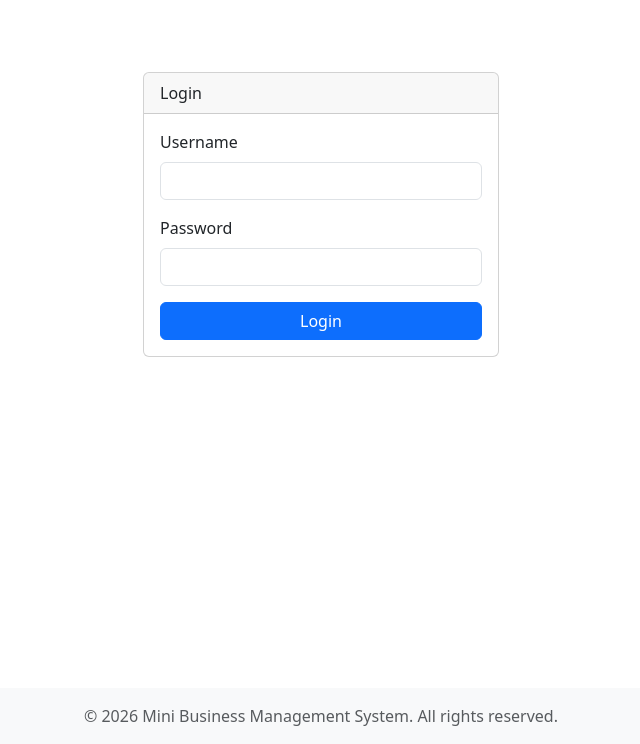
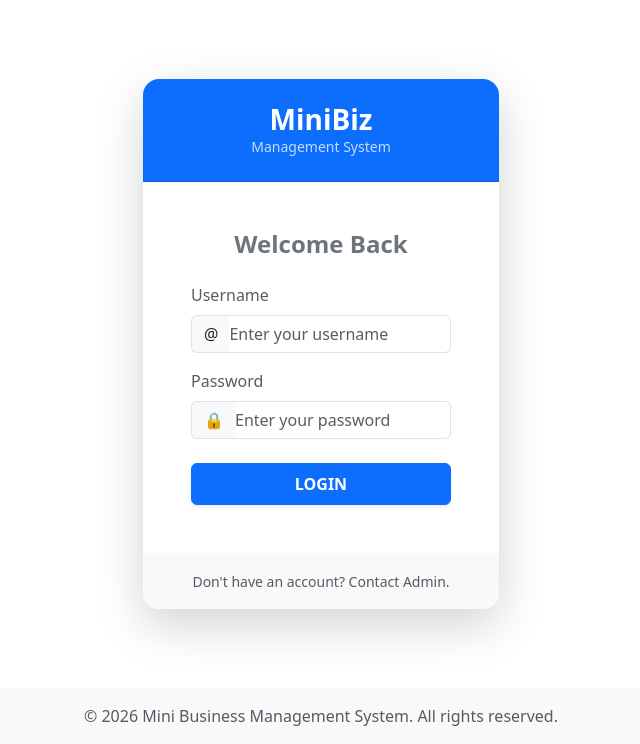
Before and after one commit to vinaynural/mini_biz_mgmt, a Django app: page /accounts/login/ in a window 1280 px wide. Shown: the part 56-800 px from the top of the page, without its empty margins (319-959 px from the left). Run offline with Django 5.2, Linux system fonts and the light colour scheme.

Commit message:
UI Improvements: Redesigned Login & Added Toast Notifications

```diff
--- a/customers/views.py
+++ b/customers/views.py
@@ -3,6 +3,8 @@ from django.contrib.auth.decorators import login_required
 from .models import Customer
 from django.db.models import Q
 from django.core.paginator import Paginator
+
+from django.contrib import messages
 
 @login_required
 def customer_list(request):
@@ -30,6 +32,7 @@ def customer_add(request):
         email = request.POST.get('email')
 
         Customer.objects.create(name=name, phone=phone, email=email)
+        messages.success(request, 'Customer created successfully.')
         return redirect('customer_list')
 
     return render(request, 'customers/customer_form.html', {'action': 'Add'})
@@ -42,6 +45,7 @@ def customer_edit(request, pk):
         customer.phone = request.POST.get('phone')
         customer.email = request.POST.get('email')
         customer.save()
+        messages.success(request, 'Customer updated successfully.')
         return redirect('customer_list')
 
     return render(request, 'customers/customer_form.html', {'customer': customer, 'action': 'Edit'})
@@ -51,5 +55,6 @@ def customer_delete(request, pk):
     customer = get_object_or_404(Customer, pk=pk)
     if request.method == 'POST':
         customer.delete()
+        messages.success(request, 'Customer deleted successfully.')
         return redirect('customer_list')
     return render(request, 'customers/customer_confirm_delete.html', {'customer': customer})
--- a/orders/views.py
+++ b/orders/views.py
@@ -10,6 +10,8 @@ from django.core.paginator import Paginator
 from django.http import HttpResponse
 from django.template.loader import get_template
 from xhtml2pdf import pisa
+
+from django.contrib import messages
 
 @login_required
 def order_list(request):
@@ -69,6 +71,7 @@ def order_create(request):
                 order.total_amount = total_amount
                 order.save()
 
+            messages.success(request, 'Order created successfully.')
             return redirect('order_list')
         except ValueError as e:
             # Handle error (basic handling for now)
--- a/products/views.py
+++ b/products/views.py
@@ -3,6 +3,8 @@ from django.contrib.auth.decorators import login_required
 from .models import Product
 from django.db.models import Q
 from django.core.paginator import Paginator
+
+from django.contrib import messages
 
 @login_required
 def product_list(request):
@@ -28,6 +30,7 @@ def product_add(request):
         stock = request.POST.get('stock')
 
         Product.objects.create(name=name, price=price, stock=stock)
+        messages.success(request, 'Product added successfully.')
         return redirect('product_list')
 
     return render(request, 'products/product_form.html', {'action': 'Add'})
@@ -40,6 +43,7 @@ def product_edit(request, pk):
         product.price = request.POST.get('price')
         product.stock = request.POST.get('stock')
         product.save()
+        messages.success(request, 'Product updated successfully.')
         return redirect('product_list')
 
     return render(request, 'products/product_form.html', {'product': product, 'action': 'Edit'})
@@ -49,5 +53,6 @@ def product_delete(request, pk):
     product = get_object_or_404(Product, pk=pk)
     if request.method == 'POST':
         product.delete()
+        messages.success(request, 'Product deleted successfully.')
         return redirect('product_list')
     return render(request, 'products/product_confirm_delete.html', {'product': product})
--- a/templates/registration/login.html
+++ b/templates/registration/login.html
@@ -1,29 +1,47 @@
 {% extends 'public_base.html' %}
 
 {% block content %}
-<div class="row justify-content-center">
-    <div class="col-md-4">
-        <div class="card mt-5">
-            <div class="card-header">Login</div>
-            <div class="card-body">
+<div class="row justify-content-center align-items-center" style="min-height: 80vh;">
+    <div class="col-md-5 col-lg-4">
+        <div class="card shadow-lg border-0 rounded-4">
+            <div class="card-header bg-primary text-white text-center py-4 rounded-top-4">
+                <h3 class="fw-bold mb-0">MiniBiz</h3>
+                <p class="mb-0 small opacity-75">Management System</p>
+            </div>
+            <div class="card-body p-5">
+                <h4 class="card-title text-center mb-4 fw-bold text-secondary">Welcome Back</h4>
                 <form method="post" action="{% url 'login' %}">
                     {% csrf_token %}
                     <div class="mb-3">
-                        <label for="id_username" class="form-label">Username</label>
-                        <input type="text" name="username" class="form-control" id="id_username" required>
+                        <label for="id_username" class="form-label text-muted">Username</label>
+                        <div class="input-group">
+                            <span class="input-group-text bg-light border-end-0"><i class="bi bi-person"></i>@</span>
+                            <input type="text" name="username" class="form-control border-start-0 ps-0" id="id_username" required placeholder="Enter your username">
+                        </div>
                     </div>
-                    <div class="mb-3">
-                        <label for="id_password" class="form-label">Password</label>
-                        <input type="password" name="password" class="form-control" id="id_password" required>
+                    <div class="mb-4">
+                        <label for="id_password" class="form-label text-muted">Password</label>
+                        <div class="input-group">
+                            <span class="input-group-text bg-light border-end-0"><i class="bi bi-lock"></i>🔒</span>
+                            <input type="password" name="password" class="form-control border-start-0 ps-0" id="id_password" required placeholder="Enter your password">
+                        </div>
                     </div>
                     {% if form.errors %}
-                        <div class="alert alert-danger">
-                            Invalid username or password.
+                        <div class="alert alert-danger d-flex align-items-center" role="alert">
+                            <svg xmlns="http://www.w3.org/2000/svg" width="16" height="16" fill="currentColor" class="bi bi-exclamation-triangle-fill me-2" viewBox="0 0 16 16">
+                              <path d="M8.982 1.566a1.13 1.13 0 0 0-1.96 0L.165 13.233c-.457.778.091 1.767.98 1.767h13.713c.889 0 1.438-.99.98-1.767L8.982 1.566zM8 5c.535 0 .954.462.9.995l-.35 3.507a.552.552 0 0 1-1.1 0L7.1 5.995A.905.905 0 0 1 8 5zm.002 6a1 1 0 1 1 0 2 1 1 0 0 1 0-2z"/>
+                            </svg>
+                            <div>
+                                Invalid username or password.
+                            </div>
                         </div>
                     {% endif %}
-                    <button type="submit" class="btn btn-primary w-100">Login</button>
+                    <button type="submit" class="btn btn-primary w-100 py-2 fw-bold text-uppercase shadow-sm">Login</button>
                     <input type="hidden" name="next" value="{{ next }}">
                 </form>
+            </div>
+            <div class="card-footer text-center bg-light py-3 rounded-bottom-4 border-0">
+                <small class="text-muted">Don't have an account? Contact Admin.</small>
             </div>
         </div>
     </div>
```
Also changed, not shown: templates/base.html (+23 -0 lines).
